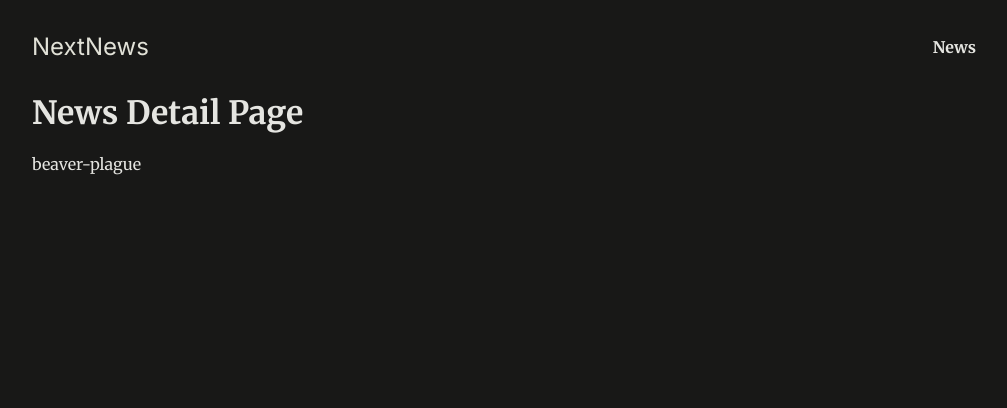
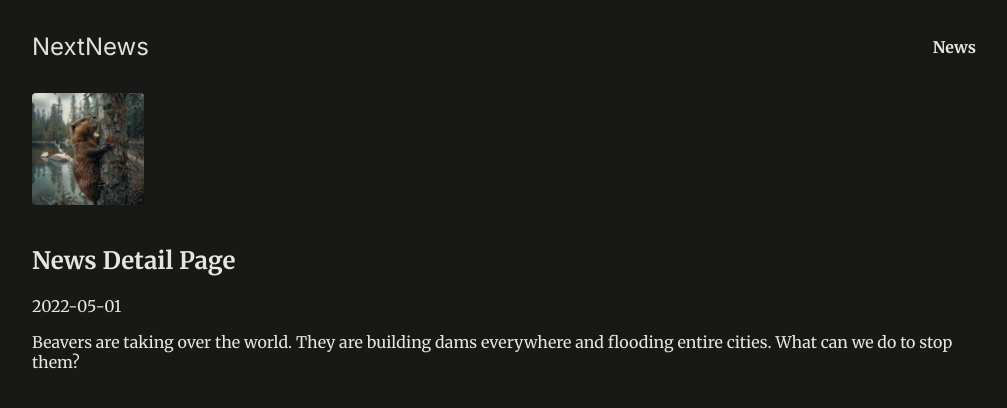
Before and after one commit to mejorandro/routing-deep-dive-next-js, a Next.js app: page /news/beaver-plague in a window 1280 px wide. Shown: the top 408 px of the page, without its empty margins (128-1135 px from the left). Built offline with nearby package versions, Linux system fonts and the light colour scheme.

Commit message:
Feat(news): Impleemented not found articles functionality and page

```diff
--- a/app/news/[id]/page.js
+++ /dev/null
@@ -1,9 +0,0 @@
-export default function NewsDetailPage({params}) {
-    const newsId = params.id;
-
-
-    return <>
-        <h1>News Detail Page</h1>
-        <p>{newsId}</p>
-    </>
-}
--- /dev/null
+++ b/app/news/[slug]/not-found.js
@@ -0,0 +1,6 @@
+export default function NewsNotFoundPage(){
+    return <div id="error">
+            <h1>Not Found!</h1>
+            <p>Unfortunately, we could not find the requested article!</p>
+           </div>
+}
--- a/app/news/[slug]/page.js
+++ b/app/news/[slug]/page.js
@@ -1,8 +1,13 @@
 import { DUMMY_NEWS } from "@/dummy-news";
+import { notFound } from "next/navigation";
 
 export default function NewsDetailPage({ params }) {
   const newsSlug = params.slug;
   const newsItem = DUMMY_NEWS.find((newsItem) => newsItem.slug === newsSlug);
+
+  if(!newsItem) {
+    notFound();
+  }
 
   return (
     <>
--- /dev/null
+++ b/app/not-found.js
@@ -0,0 +1,6 @@
+export default function NotFoundPage(){
+    return <div id="error">
+            <h1>Not Found!</h1>
+            <p>The requested resource could be be found!</p>
+           </div>
+}
```
